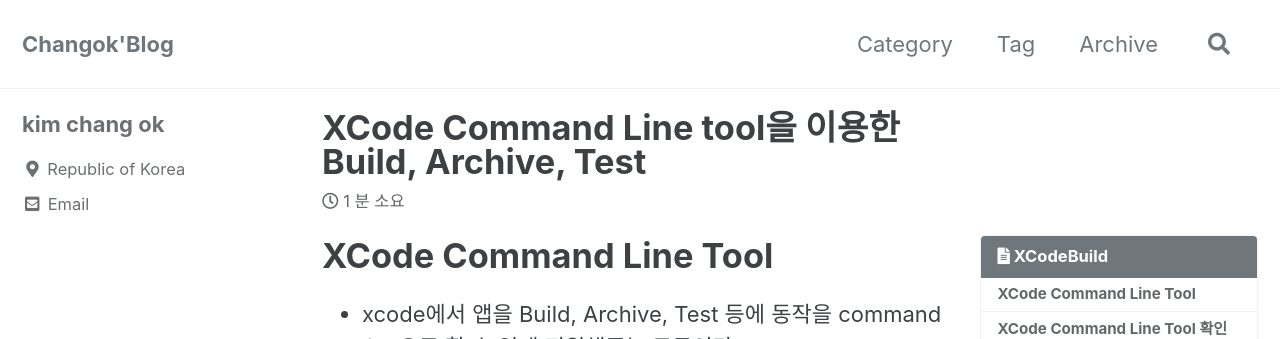
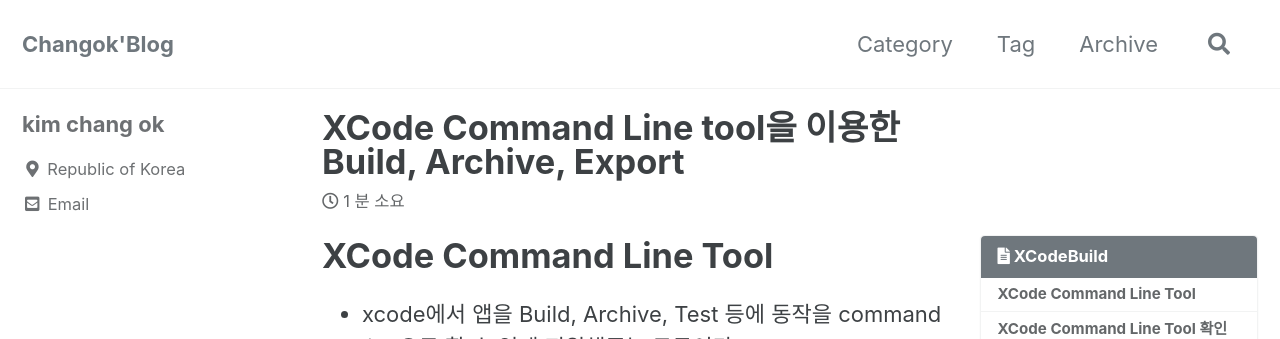
Before and after one commit to changok89/changok89.github.io, a Jekyll site: the page built from _posts/2023-02-06-XCodeBuild.md, in a window 1280 px wide and 900 px high. Shown: the top 339 px of the window. Built offline with Jekyll 4.4.1, drawn with Linux system fonts in a browser that asks for light colours; cached includes are drawn as plain includes; comment, search, counter and statistics services are not loaded.

Commit message:
xcodebuild2

```diff
--- a/_posts/2023-02-06-XCodeBuild.md
+++ b/_posts/2023-02-06-XCodeBuild.md
@@ -1,11 +1,11 @@
 ---
-title:  "XCode Command Line tool을 이용한 Build, Archive, Test"
+title:  "XCode Command Line tool을 이용한 Build, Archive, Export"
 excerpt: "XCodeBuild 사용법"
 
 categories:
   - Utility
 tags:
-  - [XCode]
+  - [XCode, xcodebuild]
 
 toc: true
 toc_sticky : true
```
